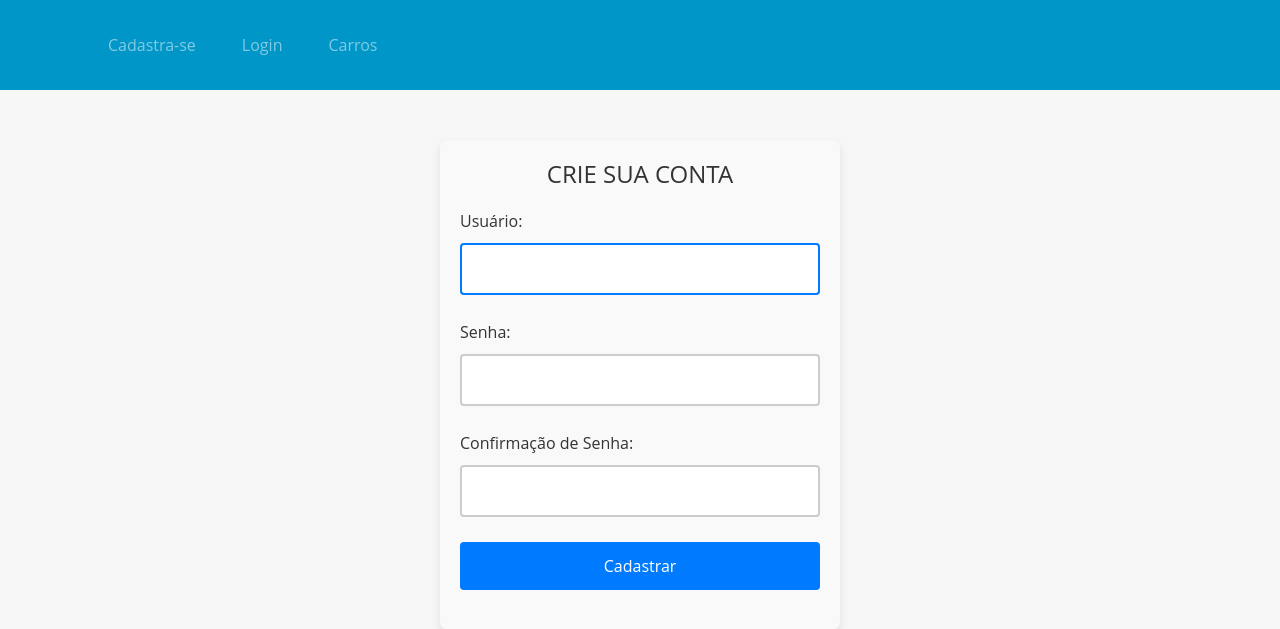
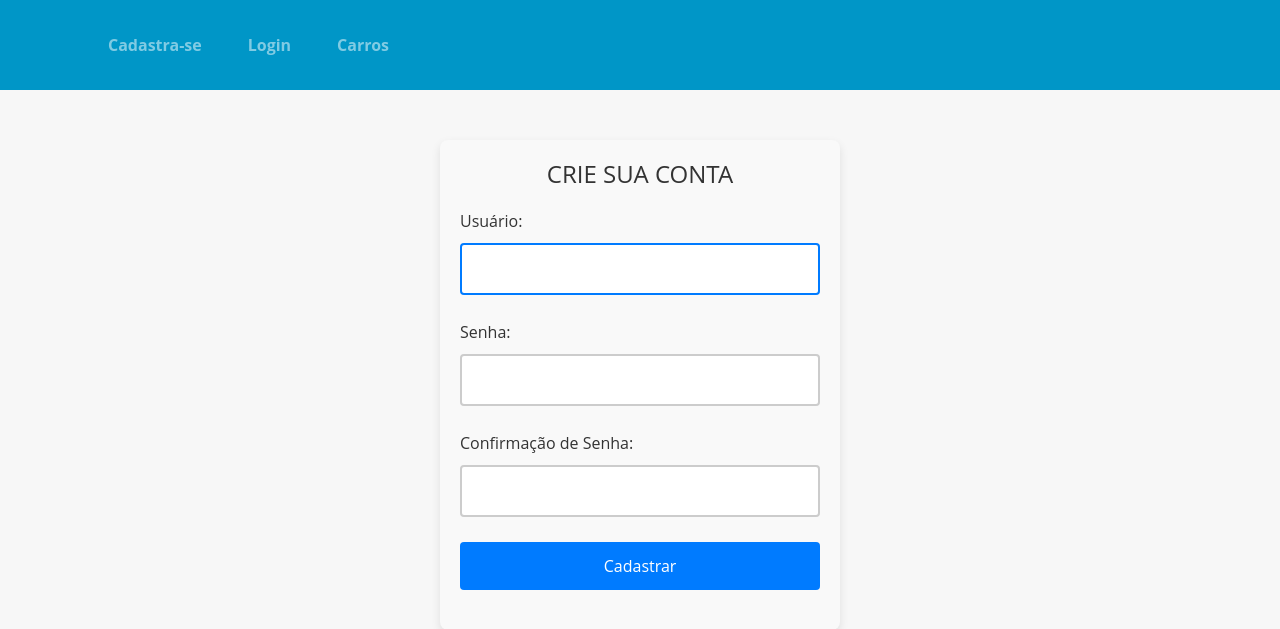
Before and after one commit to FDuque22/SistemaCarros, a Django app: page /register/ in a window 1280 px wide. Shown: the top 629 px of the page. Run offline with Django 5.2, Linux system fonts and the light colour scheme; some libraries are stand-ins or nearby versions.

Commit message:
TESTE HTML

```diff
--- a/app/templates/base.html
+++ b/app/templates/base.html
@@ -38,6 +38,7 @@
       color: rgba(255, 255, 255, 1); /* Cor branca forte */
       text-shadow: none; /* Remove qualquer sombra que possa estar afetando a visibilidade */
       transition: color 0.3s ease, transform 0.3s ease; /* Adiciona transição suave */
+      font-weight: bold; /* Adiciona negrito ao texto */
     }
 
     .navbar-nav .nav-link:hover {
```
